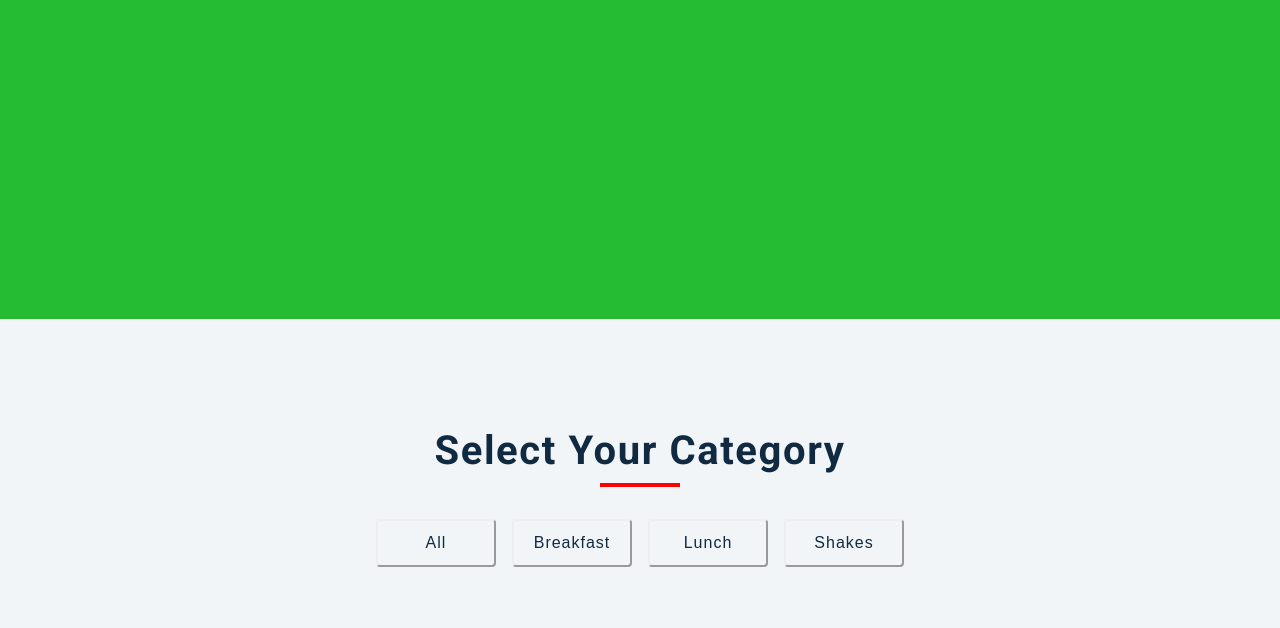
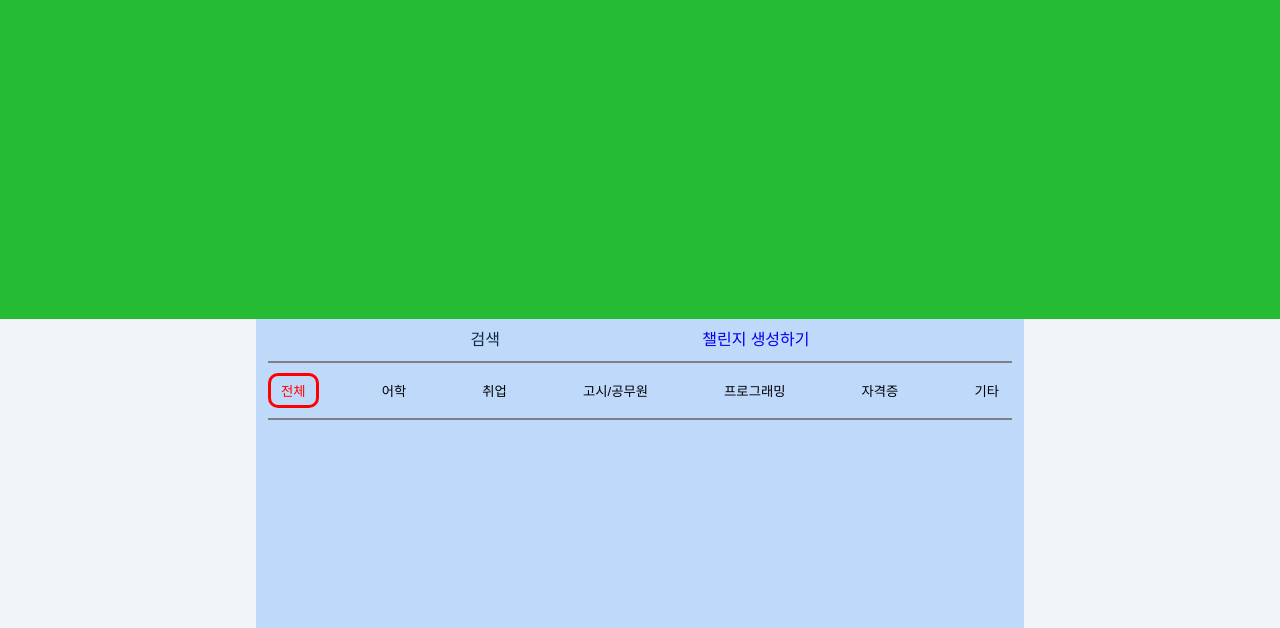
Before and after one commit to DOWITH-Developer/DOWITH, a Django app: page /challenge/list/ in a window 1280 px wide. Shown: the part 81-709 px from the top of the page. Run offline with Django 3.2, Linux system fonts and the light colour scheme; data that the repository does not hold is empty; some libraries are stand-ins or nearby versions.

Commit message:
to hoyoung

```diff
--- a/config/templates/layout.html
+++ b/config/templates/layout.html
@@ -11,8 +11,8 @@
             rel="stylesheet"
             href="https://cdnjs.cloudflare.com/ajax/libs/font-awesome/5.14.0/css/all.min.css"
         />
-        <link rel="stylesheet" href="css/layout.css" />
-        <script src="js/layout.js" defer></script>
+        <link rel="stylesheet" href="{% static 'css/layout.css' %}" />
+        <script src="{% static 'js/layout.js' %}" defer></script>
 
         {% block extra_head %} {% endblock %}
     </head>
@@ -45,46 +45,7 @@
         </nav>
         <section class="back-image"></section>
 
-        <section class="main-page">
-            <!-- title -->
-            <div class="title">
-                <h2>Select your Category</h2>
-                <div class="underline"></div>
-            </div>
 
-            <!-- filter buttons -->
-            <div class="btn-container">
-                <button type="button" class="filter-btn" data-id="all">
-                    all
-                </button>
-                <button type="button" class="filter-btn" data-id="breakfast">
-                    breakfast
-                </button>
-                <button type="button" class="filter-btn" data-id="lunch">
-                    lunch
-                </button>
-                <button type="button" class="filter-btn" data-id="shakes">
-                    shakes
-                </button>
-            </div>
-
-            <!-- menu items -->
-            <div class="section-center">
-                <!-- single item -->
-                <article class="study-item">
-                    <!-- <img
-                        src="img/screenshot.png"
-                        alt="menu item"
-                        class="photo"
-                    /> -->
-                    <div class="item-info">
-                        <h4>Python Study</h4>
-                        <p class="item-text">Lorem ipsum dolor</p>
-                    </div>
-                </article>
-                <!-- end of single item -->
-            </div>
-        </section>
 
         {% block content %}
         {% endblock content %}
```
Also changed, not shown: challenge/migrations/0001_initial.py, challenge/migrations/0002_auto_20210206_0250.py, friend/migrations/0002_auto_20210206_0250.py (added), login/migrations/0001_initial.py.
